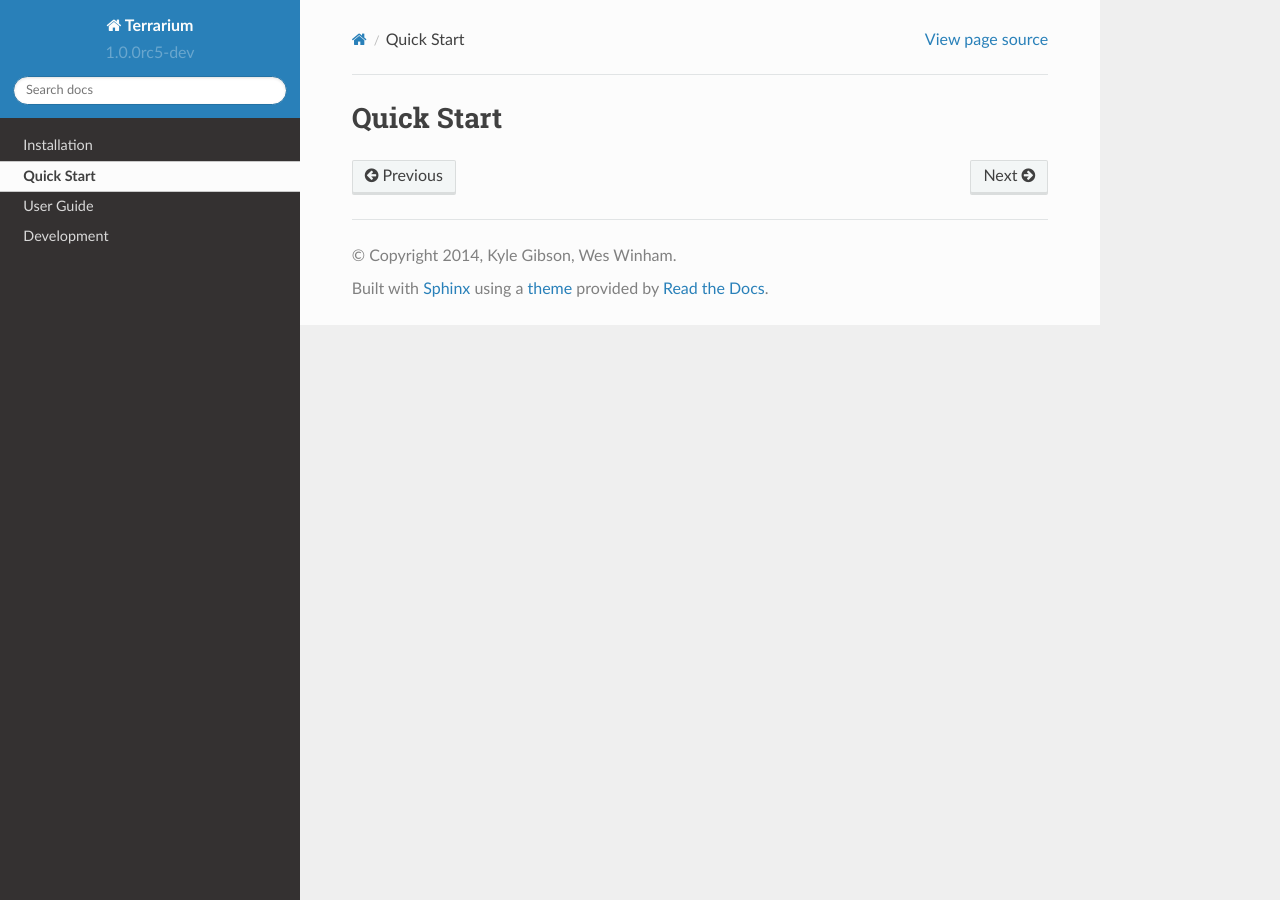
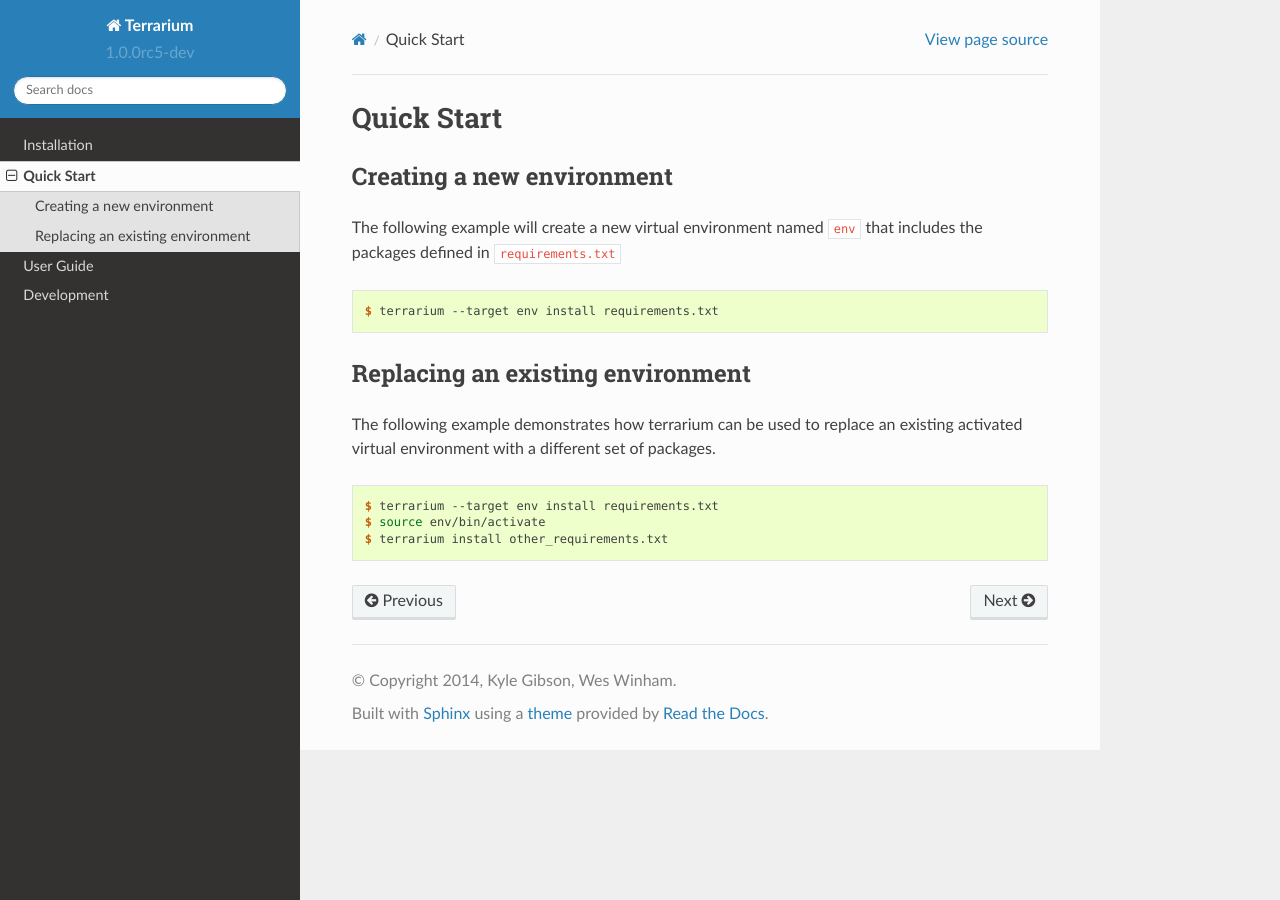
Before and after one commit to PolicyStat/terrarium, a Sphinx documentation site: the page built from docs/quickstart.rst, in a window 1280 px wide. Built offline with Sphinx 7.4.7 and the Read the Docs theme 2.0.0, drawn with Linux system fonts in a browser that asks for light colours; pages that are not in the unit, such as notebooks, are missing from menus.

Commit message:
Refs #49. Documented ow to create a new environment and replace an existing activate environment

```diff
--- a/docs/quickstart.rst
+++ b/docs/quickstart.rst
@@ -1,3 +1,25 @@
 ###########
 Quick Start
 ###########
+
+Creating a new environment
+##########################
+
+The following example will create a new virtual environment named ``env`` that
+includes the packages defined in ``requirements.txt``
+
+.. code-block:: shell-session
+
+    $ terrarium --target env install requirements.txt
+
+Replacing an existing environment
+#################################
+
+The following example demonstrates how terrarium can be used to replace an
+existing activated virtual environment with a different set of packages.
+
+.. code-block:: shell-session
+
+    $ terrarium --target env install requirements.txt
+    $ source env/bin/activate
+    $ terrarium install other_requirements.txt
```
